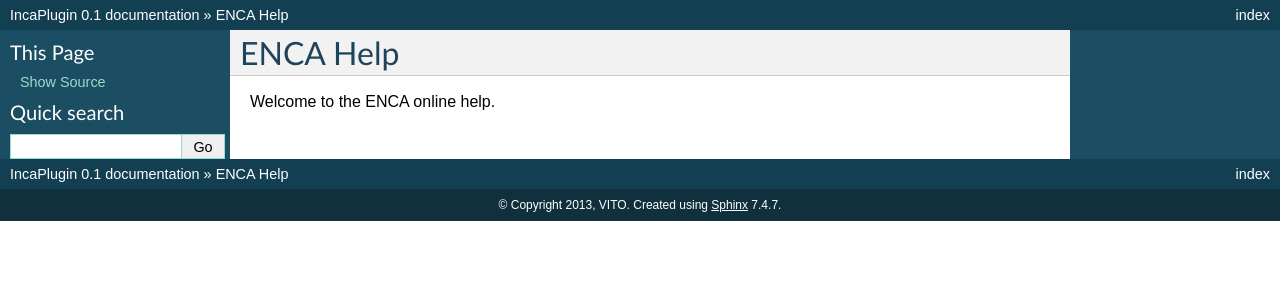
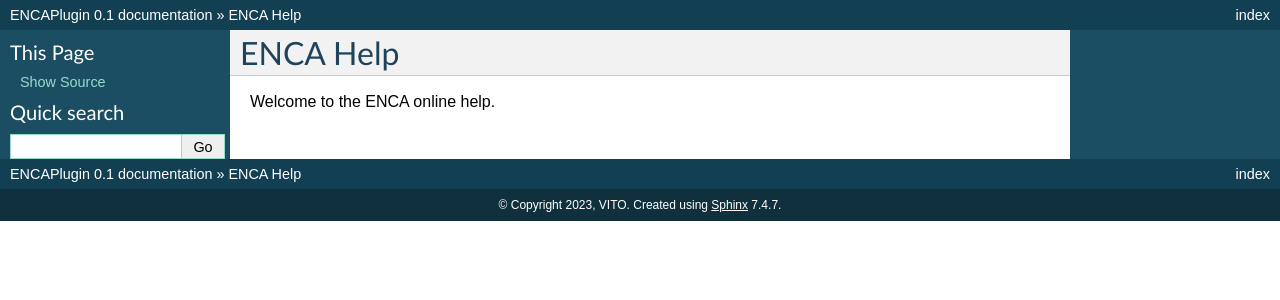
Before and after one commit to VITObelgium/sys4enca, a Sphinx documentation site: the page built from enca_plugin/help/source/index.rst, in a window 1280 px wide. Shown: the top 300 px of the page. Built offline with Sphinx 7.4.7, drawn with Linux system fonts in a browser that asks for light colours; formulas are drawn with MathJax 3.

Commit message:
enca_plugin: Remove some remaining references to "inca".

```diff
--- a/enca_plugin/help/source/conf.py
+++ b/enca_plugin/help/source/conf.py
@@ -1,6 +1,6 @@
 # -*- coding: utf-8 -*-
 #
-# IncaPlugin documentation build configuration file, created by
+# ENCAPlugin documentation build configuration file, created by
 # sphinx-quickstart on Sun Feb 12 17:11:03 2012.
 #
 # This file is execfile()d with the current directory set to its containing dir.
@@ -40,8 +40,8 @@ source_suffix = '.rst'
 master_doc = 'index'
 
 # General information about the project.
-project = u'IncaPlugin'
-copyright = u'2013, VITO'
+project = u'ENCAPlugin'
+copyright = u'2023, VITO'
 
 # The version info for the project you're documenting, acts as replacement for
 # |version| and |release|, also used in various other places throughout the
@@ -178,7 +178,7 @@ htmlhelp_basename = 'TemplateClassdoc'
 # Grouping the document tree into LaTeX files. List of tuples
 # (source start file, target name, title, author, documentclass [howto/manual]).
 latex_documents = [
-  ('index', 'IncaPlugin.tex', u'IncaPlugin Documentation',
+  ('index', 'ENCAPlugin.tex', u'ENCAPlugin Documentation',
    u'VITO', 'manual'),
 ]
 
@@ -211,6 +211,6 @@ latex_documents = [
 # One entry per manual page. List of tuples
 # (source start file, name, description, authors, manual section).
 man_pages = [
-    ('index', 'TemplateClass', u'IncaPlugin Documentation',
+    ('index', 'TemplateClass', u'ENCAPlugin Documentation',
      [u'VITO'], 1)
 ]
```
Also changed, not shown: 3 other files.
